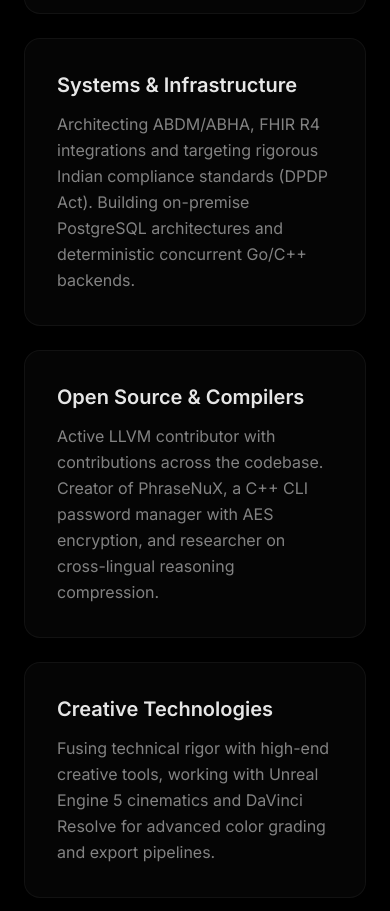
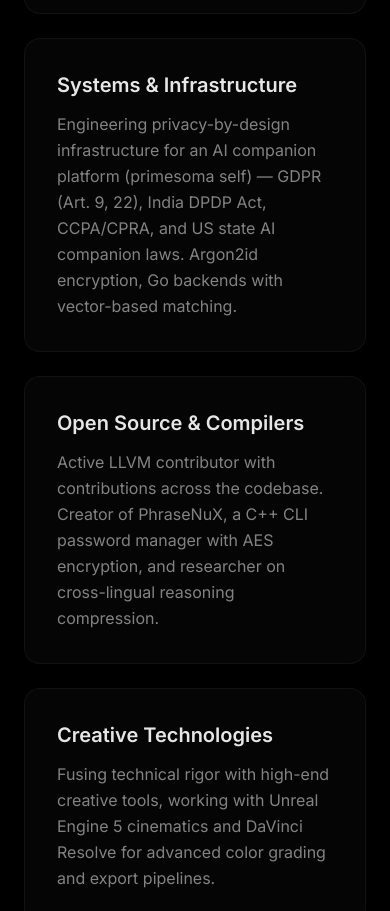
Before and after one commit to StarOne01/StarOne01.github.io, a Next.js app: page / in a window 390 px wide. Shown: the part 2212-3123 px from the top of the page. Built offline with nearby package versions, Linux system fonts and the light colour scheme.

Commit message:
Move theme toggle to mobile navbar bar; update Systems description with privacy laws from primesoma self

```diff
--- a/src/app/page.tsx
+++ b/src/app/page.tsx
@@ -113,7 +113,7 @@ function Expertise() {
     },
     {
       title: "Systems & Infrastructure",
-      description: "Architecting ABDM/ABHA, FHIR R4 integrations and targeting rigorous Indian compliance standards (DPDP Act). Building on-premise PostgreSQL architectures and deterministic concurrent Go/C++ backends."
+      description: "Engineering privacy-by-design infrastructure for an AI companion platform (primesoma self) — GDPR (Art. 9, 22), India DPDP Act, CCPA/CPRA, and US state AI companion laws. Argon2id encryption, Go backends with vector-based matching."
     },
     {
       title: "Open Source & Compilers",
--- a/src/components/ui/navbar.tsx
+++ b/src/components/ui/navbar.tsx
@@ -66,7 +66,8 @@ export default function Nav() {
             </p>
           </Link>
         </div>
-        <div className="flex lg:hidden z-[45]">
+        <div className="flex lg:hidden z-[45] items-center gap-1">
+          <ThemeToggle />
           <button
             type="button"
             className={
@@ -191,10 +192,6 @@ export default function Nav() {
                 </div>
               </div>
 
-              <div className="flex justify-center">
-                <ThemeToggle />
-              </div>
-
               {/* Bottom Safe Area */}
               <div className="h-4"></div>
             </div>
```
